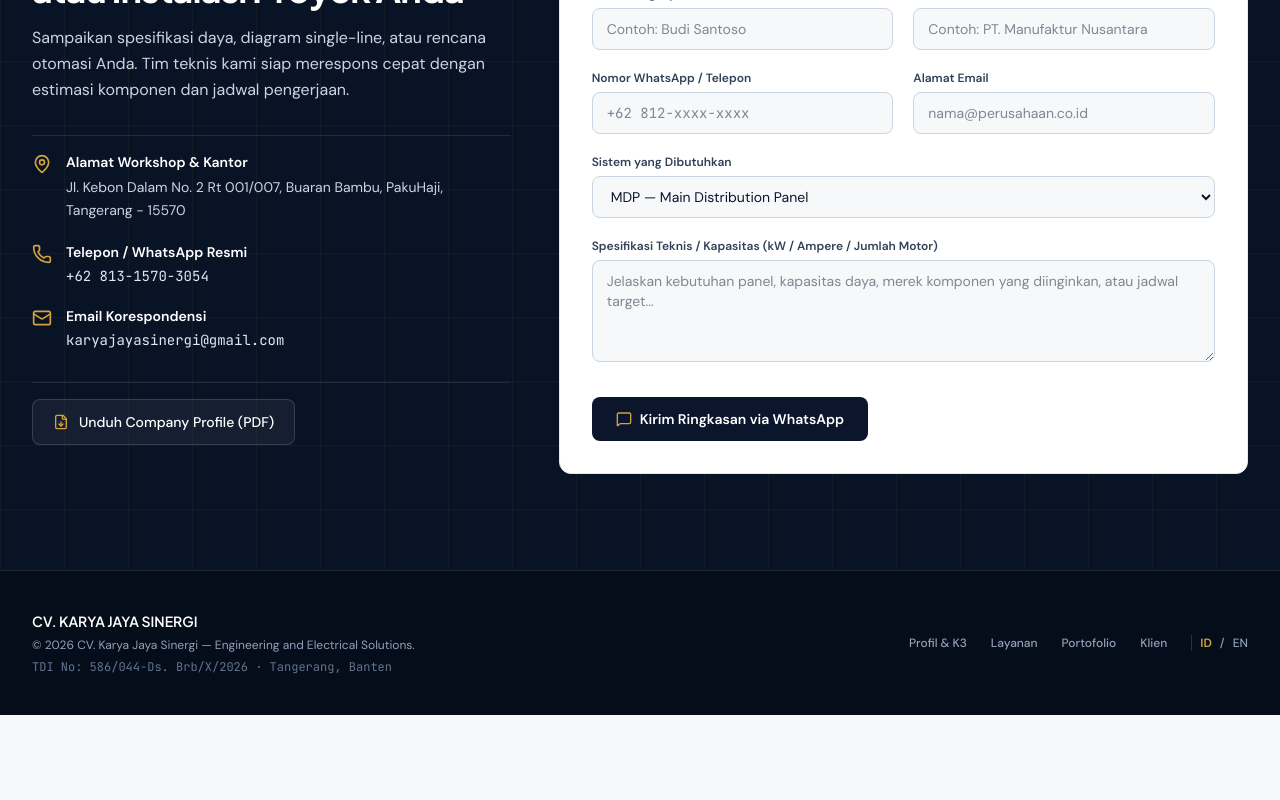
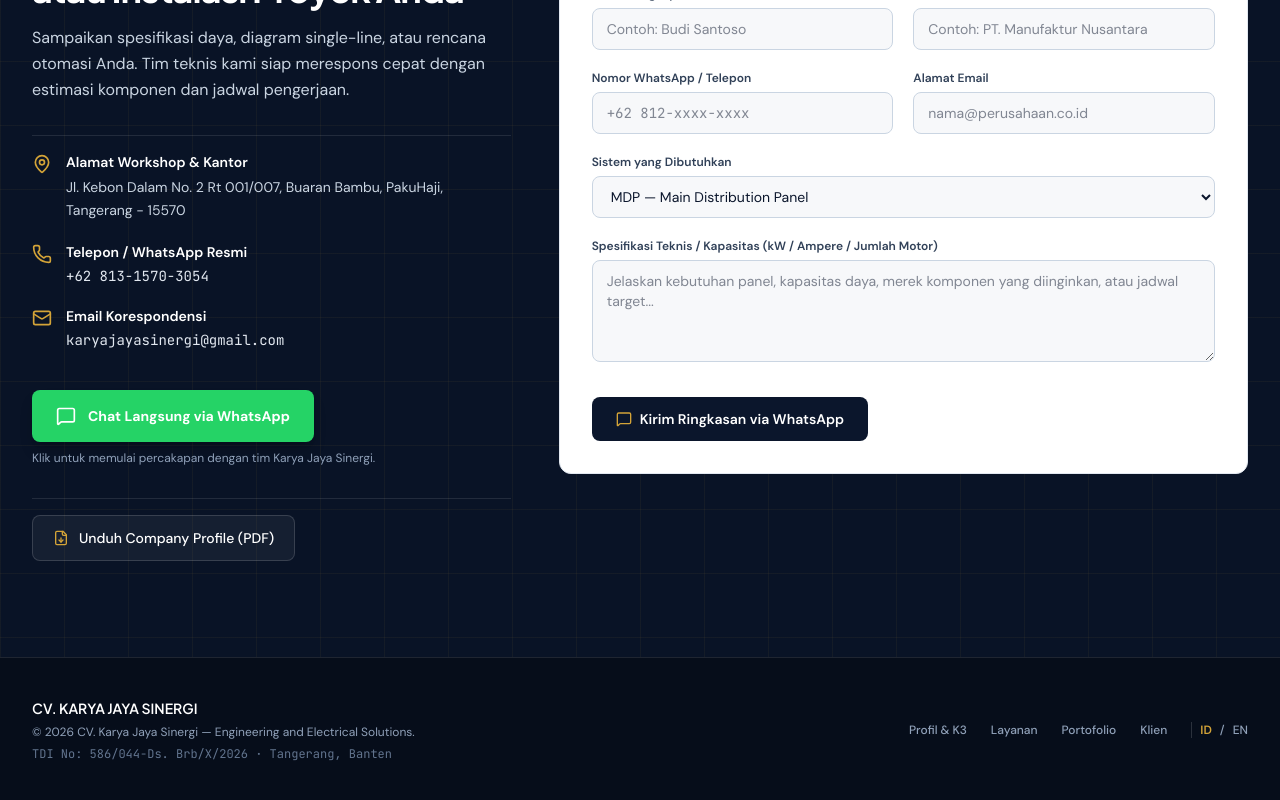
Before and after one commit to susidewiyuliyanti/Karya-Jaya-Sinergi, a React (Vite) app: page / in a window 1280 px wide. Shown: the part 9432-10232 px from the top of the page. Before the commit the page ends 10147 px from the top, so only its background shows below. Built offline with nearby package versions, Linux system fonts and the light colour scheme.

Commit message:
feat: add direct WhatsApp contact button

```diff
--- a/src/components/ContactSection.tsx
+++ b/src/components/ContactSection.tsx
@@ -141,6 +141,26 @@ export function ContactSection({ lang, preselectedSystem, preselectedNotes }: Co
                   </a>
                 </div>
               </div>
+            </div>
+
+            <div className="pt-2">
+              <a
+                href={`https://wa.me/${COMPANY_INFO.phoneRaw}?text=${encodeURIComponent(
+                  lang === 'id'
+                    ? 'Halo CV. Karya Jaya Sinergi, saya ingin berkonsultasi mengenai layanan dan penawaran.'
+                    : 'Hello CV. Karya Jaya Sinergi, I would like to discuss your services and request a quotation.'
+                )}`}
+                target="_blank"
+                rel="noopener noreferrer"
+                aria-label={lang === 'id' ? 'Hubungi Karya Jaya Sinergi melalui WhatsApp' : 'Contact Karya Jaya Sinergi via WhatsApp'}
+                className="inline-flex w-full sm:w-auto items-center justify-center gap-3 rounded-lg bg-[#25D366] px-6 py-4 text-sm font-bold text-white shadow-lg shadow-black/20 transition-all hover:bg-[#1EBE5D] hover:-translate-y-0.5 focus:outline-none focus:ring-2 focus:ring-[#25D366] focus:ring-offset-2 focus:ring-offset-[#091326]"
+              >
+                <MessageSquare className="h-5 w-5" />
+                <span>{lang === 'id' ? 'Chat Langsung via WhatsApp' : 'Chat Directly on WhatsApp'}</span>
+              </a>
+              <p className="mt-2 text-xs text-slate-400">
+                {lang === 'id' ? 'Klik untuk memulai percakapan dengan tim Karya Jaya Sinergi.' : 'Click to start a conversation with the Karya Jaya Sinergi team.'}
+              </p>
             </div>
 
             <div className="pt-4 border-t border-white/10">
```
